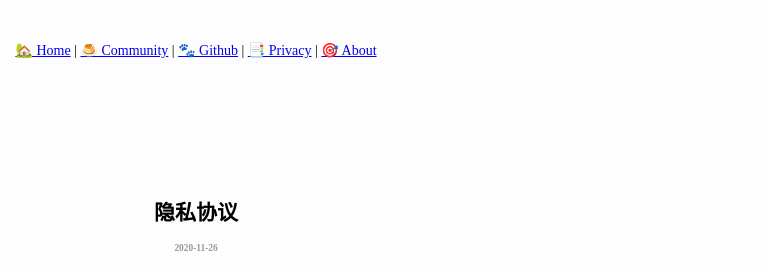
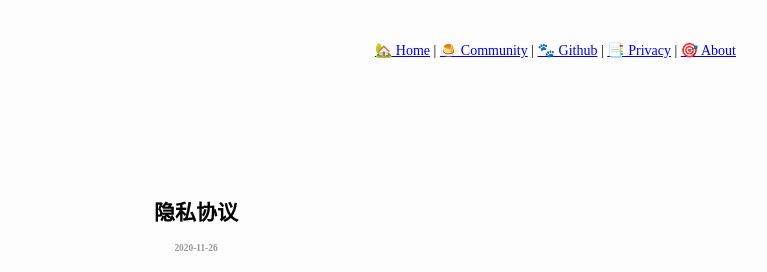
Before and after one commit to UFund-Me/UFund-Me.github.io, a plain HTML site: page doc/privacy.html in a window 1280 px wide. Shown: the top 272 px of the page, 444-1211 px from the left. Drawn offline with Linux system fonts and the light colour scheme.

Commit message:
Update privacy.html

```diff
--- a/doc/privacy.html
+++ b/doc/privacy.html
@@ -9,6 +9,11 @@
         .header {
             text-align: center;
         }
+
+        .nav{
+            text-align: right;
+        }
+
         .header h3 {
             margin-top: 50px;
         }
@@ -44,7 +49,7 @@
 </head>
 
 <body>
-    <div class="header" align="right">
+    <div class="nav">
             <a href="https://ufund-me.github.io">🏡 Home</a> | <a href="https://github.com/UFund-Me/UFund/issues/1#issue-751252906" target="_blank"> 🍮 Community</a> | <a href="https://github.com/UFund-Me/UFund"> 🐾 Github</a> | <a href="https://ufund-me.github.io/doc/privacy.html"> 📑 Privacy</a> | <a href="https://ufund-me.github.io/doc/about.html" target="_blank"> 🎯 About</a>
     </div>
     <br>
```
